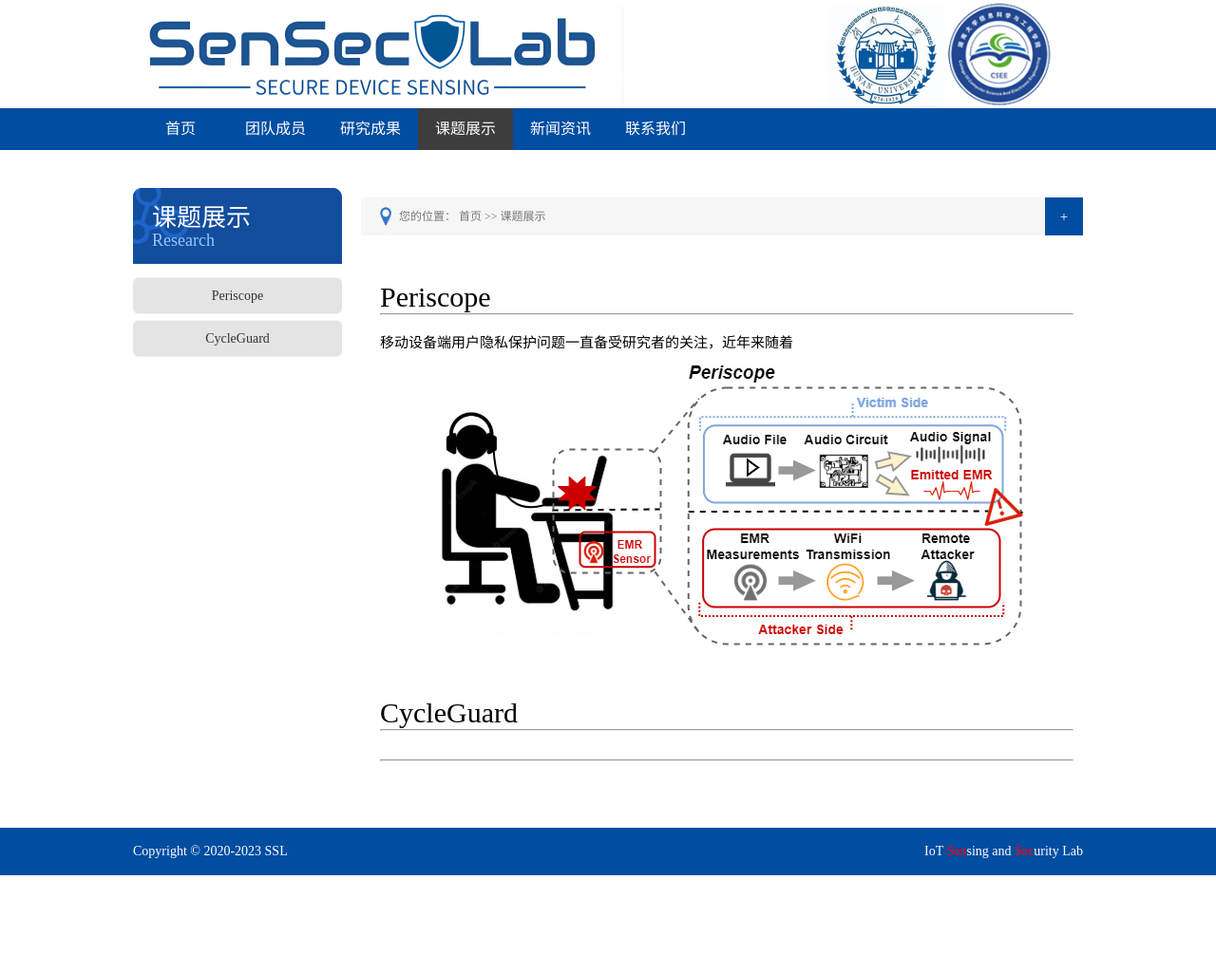
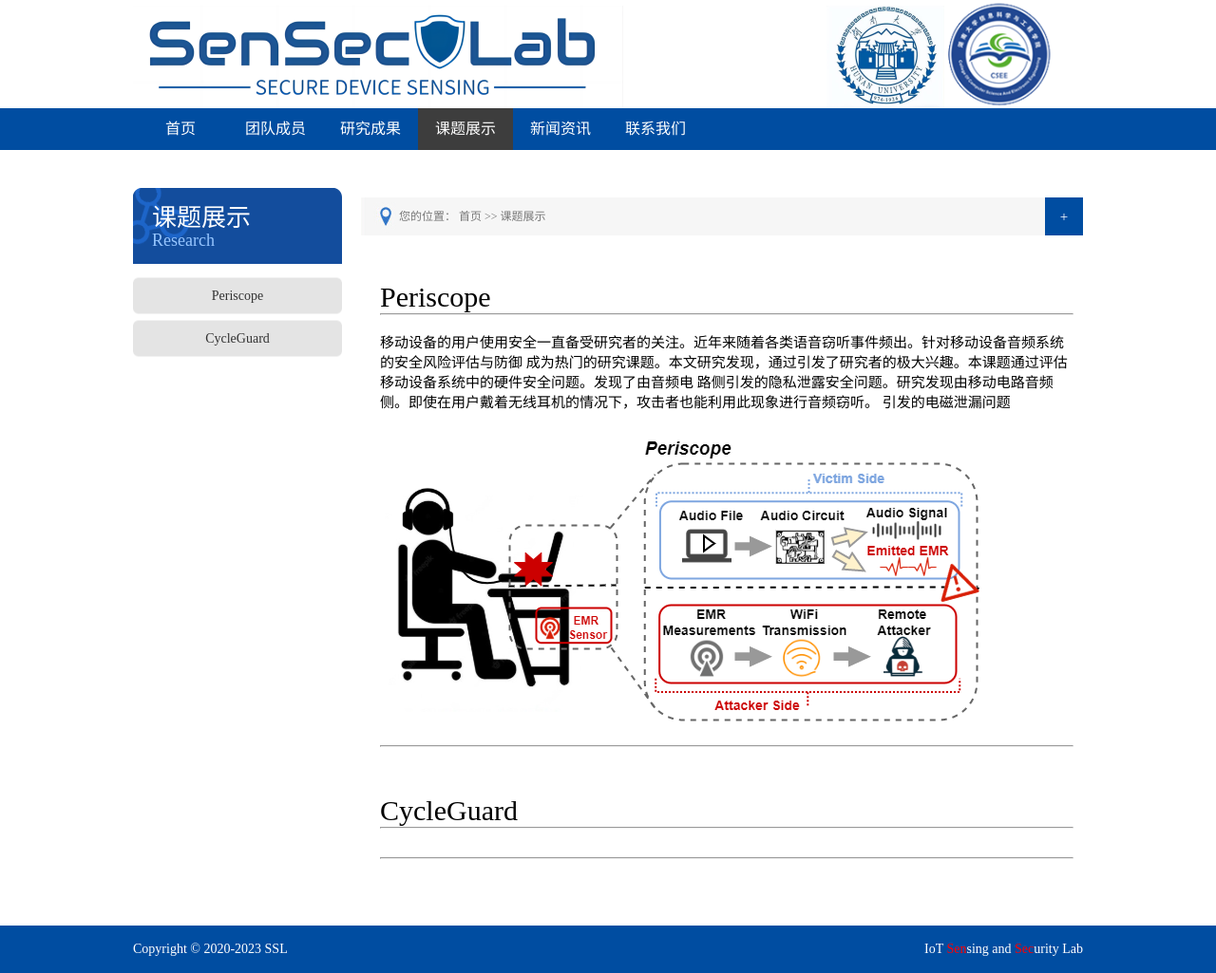
Before and after one commit to senseclab/senseclab.github.io, a Jekyll site: the page built from pages/research.html, in a window 1280 px wide. Shown: the whole page at 95% size. Built offline with Jekyll 4.4.1, drawn with Linux system fonts in a browser that asks for light colours; before the commit the page ends 922 px from its top, so only the background shows below that.

Commit message:
Update research.html

```diff
--- a/pages/research.html
+++ b/pages/research.html
@@ -15,8 +15,19 @@ description: 课题展示
       <h1>Periscope</h1>
       <hr>
       <br>
-      <p>移动设备端用户隐私保护问题一直备受研究者的关注，近年来随着</p>
-      <p align="center"><a><img src="/images/research/mobileDevice_EMR.png"></a> </p>
+      <p>移动设备的用户使用安全一直备受研究者的关注。近年来随着各类语音窃听事件频出。针对移动设备音频系统的安全风险评估与防御
+      成为热门的研究课题。本文研究发现，通过引发了研究者的极大兴趣。本课题通过评估移动设备系统中的硬件安全问题。发现了由音频电
+      路侧引发的隐私泄露安全问题。研究发现由移动电路音频侧。即使在用户戴着无线耳机的情况下，攻击者也能利用此现象进行音频窃听。
+      引发的电磁泄漏问题</p>
+      <br>
+      <table>
+        <tr>
+          <td <p align="center"><img src="/images/research/mobileDevice_EMR.png"></p></td>
+        </tr>
+      </table>
+      <br>
+      <hr>
+      <!--<p align="center"><a><img src="/images/research/mobileDevice_EMR.png"></a> </p>-->
 
 
       <!--<div style="margin-top:30px"></div>
```
